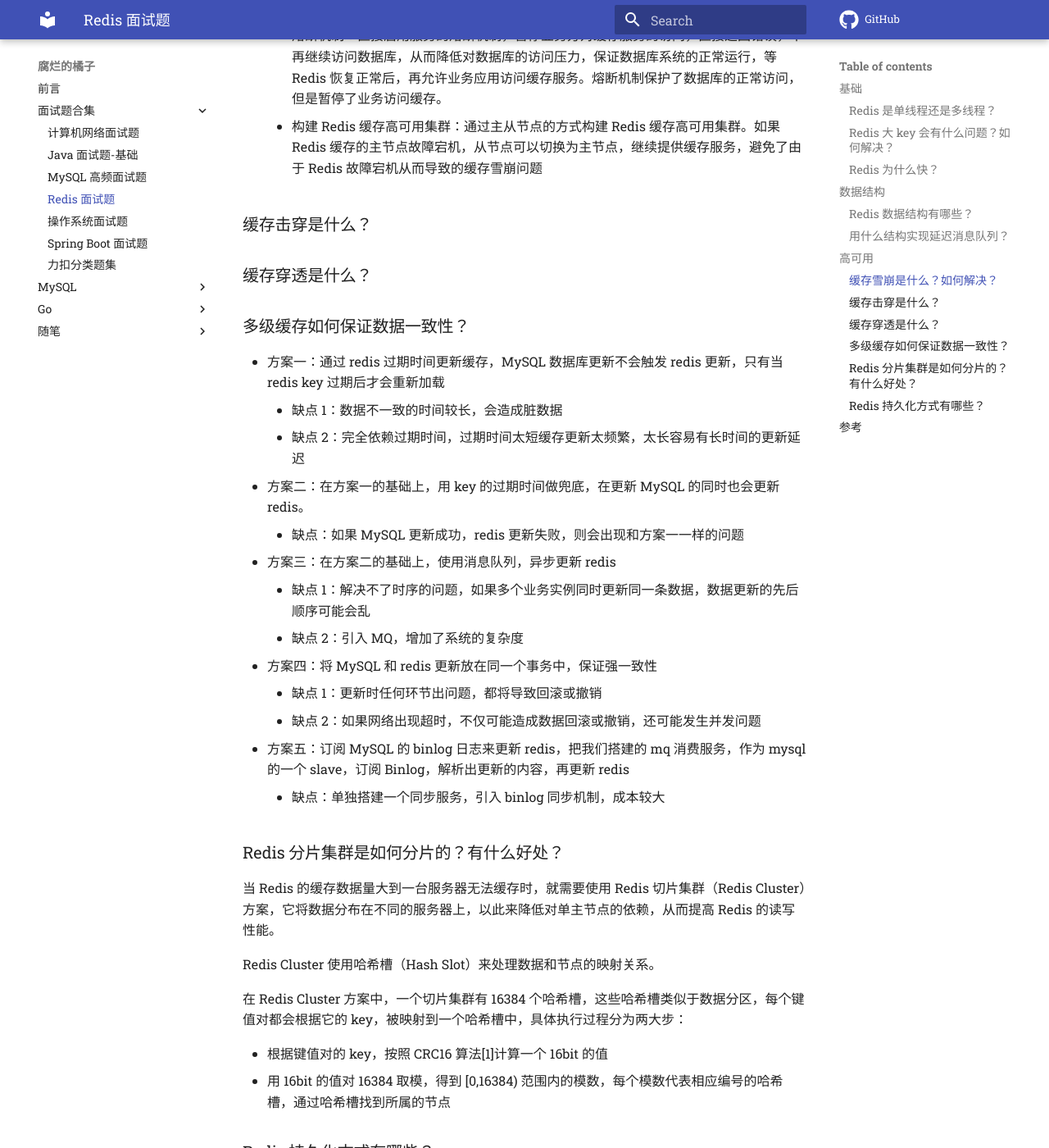
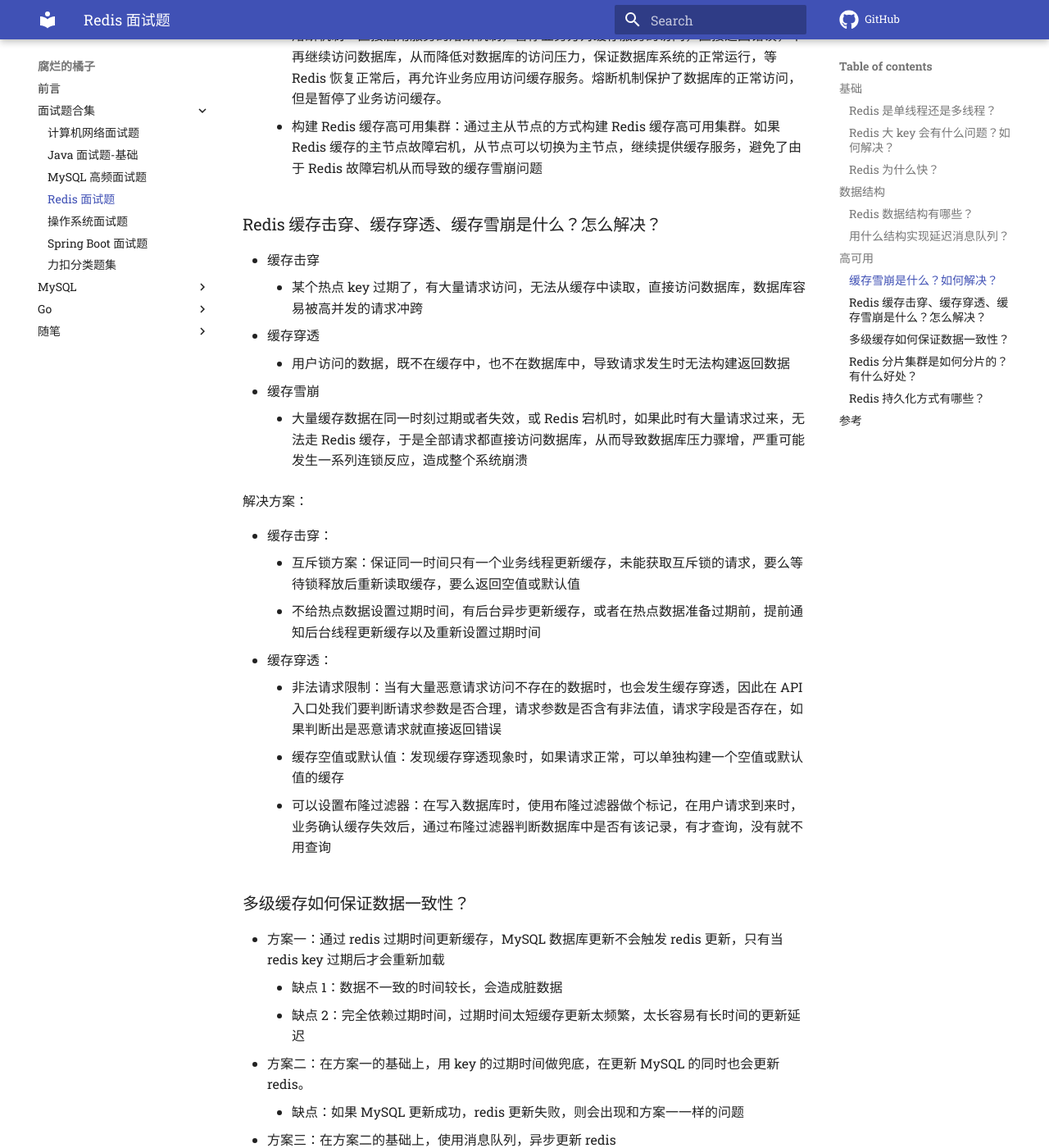
Before and after one commit to z1ming/cs-Hydra, an MkDocs documentation site: the page built from docs/文章/redis.md, in a window 1280 px wide and 1400 px high, scrolled down 2863 px. Shown: the whole window at 82% size. Built offline with MkDocs 1.6.1 and Material for MkDocs 9.7.7, drawn with Linux system fonts in a browser that asks for light colours; comment, search, counter and statistics services are not loaded.

Commit message:
Update redis.md
Signed-off-by: Ziming Meng <zimingm94@gmail.com>

```diff
--- a/docs/文章/redis.md
+++ b/docs/文章/redis.md
@@ -77,9 +77,24 @@
 	- 熔断机制：直接启用服务的熔断机制，暂停业务方对缓存服务的访问，直接返回错误，不再继续访问数据库，从而降低对数据库的访问压力，保证数据库系统的正常运行，等 Redis 恢复正常后，再允许业务应用访问缓存服务。熔断机制保护了数据库的正常访问，但是暂停了业务访问缓存。
 	- 构建 Redis 缓存高可用集群：通过主从节点的方式构建 Redis 缓存高可用集群。如果 Redis 缓存的主节点故障宕机，从节点可以切换为主节点，继续提供缓存服务，避免了由于 Redis 故障宕机从而导致的缓存雪崩问题
 
-### 缓存击穿是什么？
+### Redis 缓存击穿、缓存穿透、缓存雪崩是什么？怎么解决？
 
-### 缓存穿透是什么？
+- 缓存击穿
+	- 某个热点 key 过期了，有大量请求访问，无法从缓存中读取，直接访问数据库，数据库容易被高并发的请求冲跨
+- 缓存穿透
+	- 用户访问的数据，既不在缓存中，也不在数据库中，导致请求发生时无法构建返回数据
+- 缓存雪崩
+	- 大量缓存数据在同一时刻过期或者失效，或 Redis 宕机时，如果此时有大量请求过来，无法走 Redis 缓存，于是全部请求都直接访问数据库，从而导致数据库压力骤增，严重可能发生一系列连锁反应，造成整个系统崩溃
+
+解决方案：
+
+- 缓存击穿：
+	- 互斥锁方案：保证同一时间只有一个业务线程更新缓存，未能获取互斥锁的请求，要么等待锁释放后重新读取缓存，要么返回空值或默认值
+	- 不给热点数据设置过期时间，有后台异步更新缓存，或者在热点数据准备过期前，提前通知后台线程更新缓存以及重新设置过期时间
+- 缓存穿透：
+	- 非法请求限制：当有大量恶意请求访问不存在的数据时，也会发生缓存穿透，因此在 API 入口处我们要判断请求参数是否合理，请求参数是否含有非法值，请求字段是否存在，如果判断出是恶意请求就直接返回错误
+	- 缓存空值或默认值：发现缓存穿透现象时，如果请求正常，可以单独构建一个空值或默认值的缓存
+	- 可以设置布隆过滤器：在写入数据库时，使用布隆过滤器做个标记，在用户请求到来时，业务确认缓存失效后，通过布隆过滤器判断数据库中是否有该记录，有才查询，没有就不用查询
 
 ### 多级缓存如何保证数据一致性？
 
```
